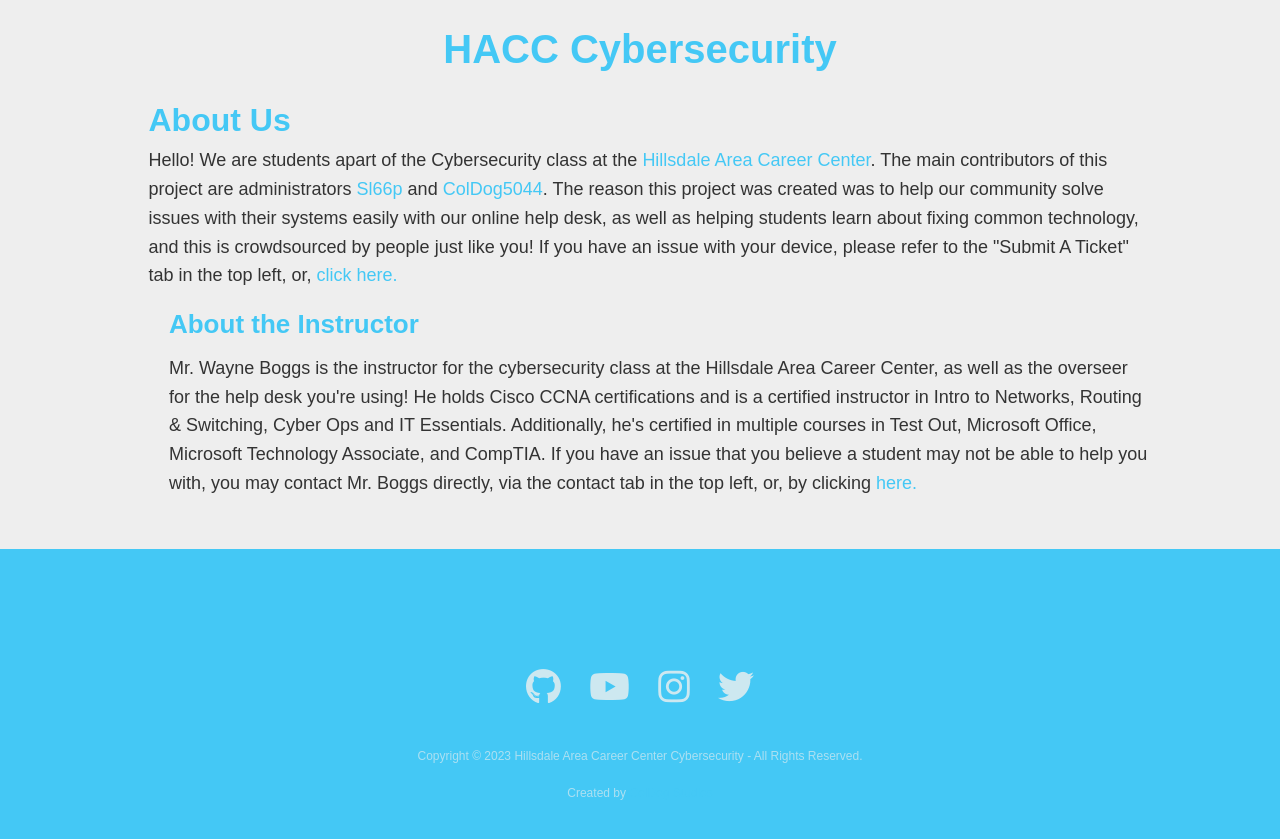
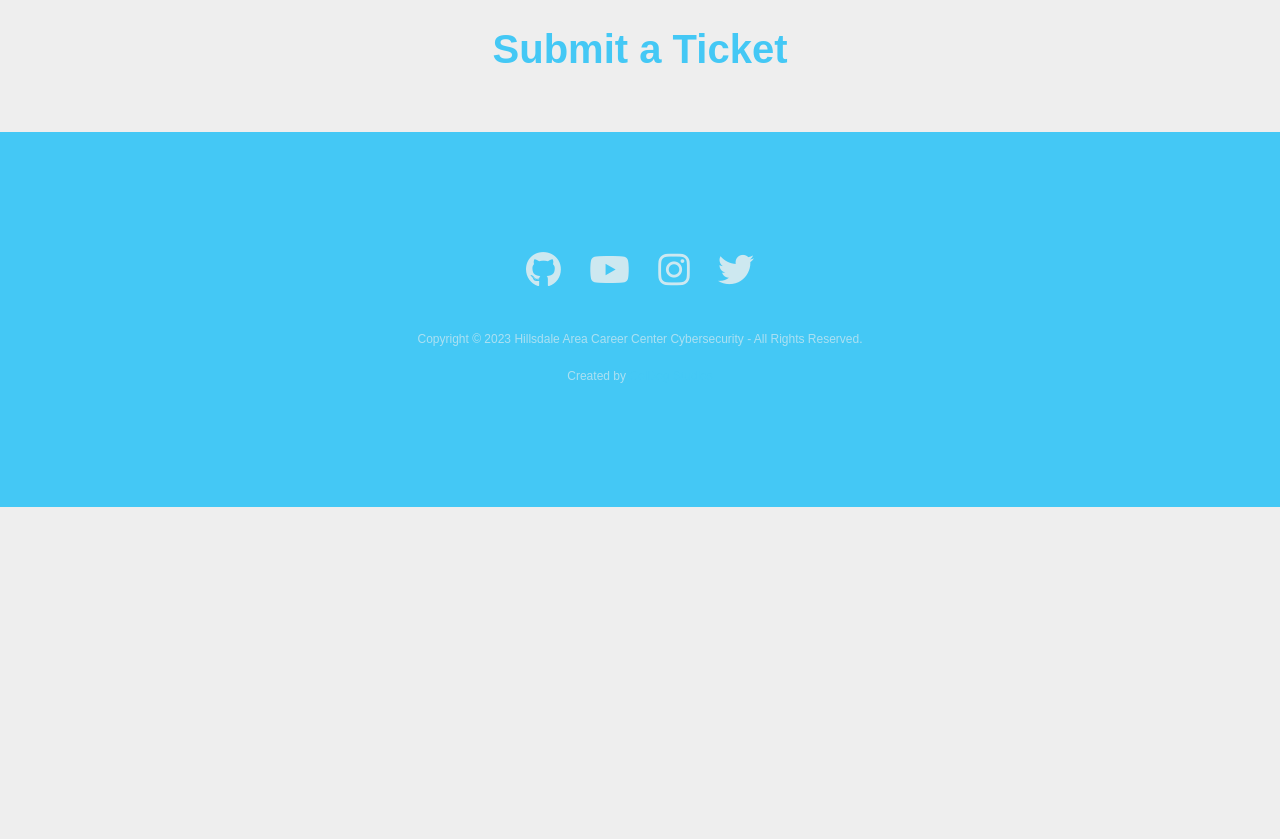
Before and after one commit to HillsdaleCybersecurity/tickets, a plain HTML site: page index.html in a window 1280 px wide. Shown: the part 83-922 px from the top of the page. After the commit the page ends 800 px from the top, so only its background shows below. Drawn offline with nearby package versions, Linux system fonts and the light colour scheme; a script that the page names is missing.

Commit message:
Final "Update Ready" format

```diff
--- a/index.html
+++ b/index.html
@@ -60,33 +60,7 @@
 
     <div class="content">
         <section id="Title">
-            <h1>HACC Cybersecurity</h1>
-        </section>
-
-       <section id="About Us" class="h2">
-          <h2>About Us</h2>
-          <p>
-              Hello! We are students apart of the Cybersecurity class at the <a href="https://hillsdale-isd.org/o/hacc" target="_blank">
-	      Hillsdale Area Career Center</a>.
-
-	      The main contributors of this project are administrators <a href="https://github.com/sl66p" target="_blank">Sl66p</a> and
-              <a href="https://github.com/coldog5044" target="_blank">ColDog5044</a>. The reason this project was created was to help our
-              community solve issues with their systems easily with our online help desk, as well as helping students learn about fixing
-              common technology, and this is crowdsourced by people just like you!
-
-	      If you have an issue with your device, please refer to the "Submit A Ticket" tab in the top left, or, <a href="/tickets/" target="_blank">click here.</a>
-	     </p>
-	</section>
-
-        <section id="MinorHeading" class="h3">
-            <h3>About the Instructor</h3>
-            <p>
-                Mr. Wayne Boggs is the instructor for the cybersecurity class at the Hillsdale Area Career Center, as well as the overseer
-                for the help desk you're using! He holds Cisco CCNA certifications and is a certified instructor in Intro to Networks,
-                Routing & Switching, Cyber Ops and IT Essentials. Additionally, he's certified in multiple courses in Test Out, Microsoft Office,
-                Microsoft Technology Associate, and CompTIA. If you have an issue that you believe a student may not be able to help you with,
-                you may contact Mr. Boggs directly, via the contact tab in the top left, or, by clicking <a href="/contact/" target="_blank">here.</a>
-            </p>
+            <h1>Submit a Ticket</h1>
         </section>
     </div>
 
```
